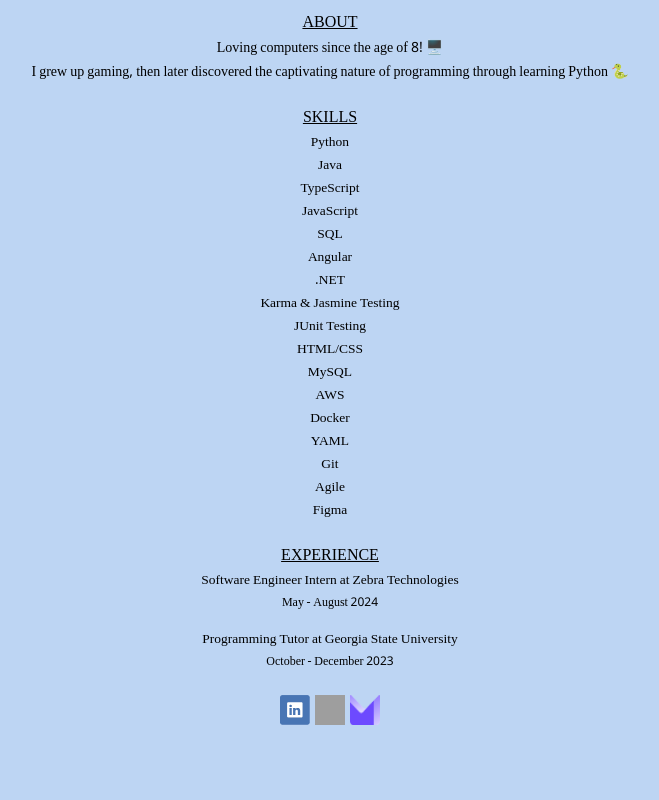
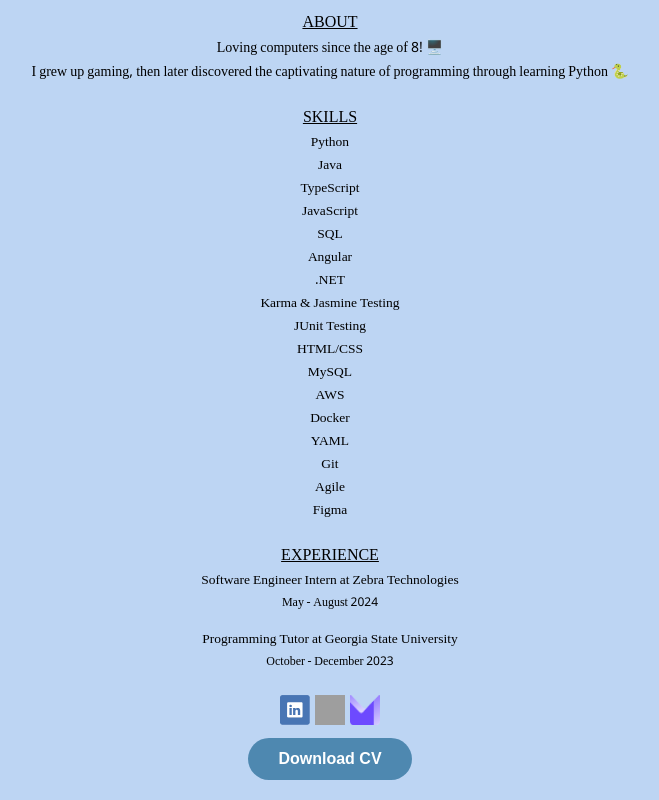
Before and after one commit to shams-hasan/portfolio-website, an Angular app in the folder angular-portfolio/: page / in a window 1280 px wide. Shown: the part 250-1050 px from the top of the page, without its empty margins (310-969 px from the left). Before the commit the page ends 1008 px from the top, so only its background shows below. Built offline with nearby package versions, Linux system fonts and the light colour scheme; grey boxes are pictures that could not be loaded.

Commit message:
added download cv button

```diff
--- a/angular-portfolio/src/app/app.component.html
+++ b/angular-portfolio/src/app/app.component.html
@@ -37,4 +37,7 @@
     <a href="https://github.com/shamshasan0"><img width="30" height="30" src="/assets/images/github-icon.svg"></a>
     <a href="mailto:shams.hasan.dev@proton.me"> <img width="30" height="30" src="/assets/images/proton-icon.png"> </a>
   </div>
+  <a href="assets/Shams_Resume.pdf" download="Shams_Resume.pdf">
+    <button>Download CV</button>
+  </a>
 </section>
--- a/angular-portfolio/src/app/app.component.scss
+++ b/angular-portfolio/src/app/app.component.scss
@@ -41,3 +41,45 @@
 .content > h5 {
     margin-top: -20px;
 }
+
+a {
+    text-decoration: none;
+}
+
+button {
+    background-color: #4e88b0;
+    color: white;
+    padding: 12px 30px;
+    border: none;
+    border-radius: 30px;
+    font-size: 16px;
+    font-weight: bold;
+    cursor: pointer;
+    transition: all 0.3s ease;
+}
+
+button:hover {
+    background-color: #3a7d99;
+    transform: scale(1.05);
+}
+
+button:focus {
+    outline: none;
+    box-shadow: 0 0 0 3px rgba(72, 145, 187, 0.5);
+}
+
+button i {
+    margin-right: 8px;
+}
+
+body {
+    background-color: #e0f7fa;
+    font-family: Arial, sans-serif;
+    color: #333;
+    margin: 0;
+    padding: 0;
+    height: 100vh;
+    display: flex;
+    justify-content: center;
+    align-items: center;
+}
```
Also changed, not shown: 1 other file (tests, documents, lock files or other folders).
